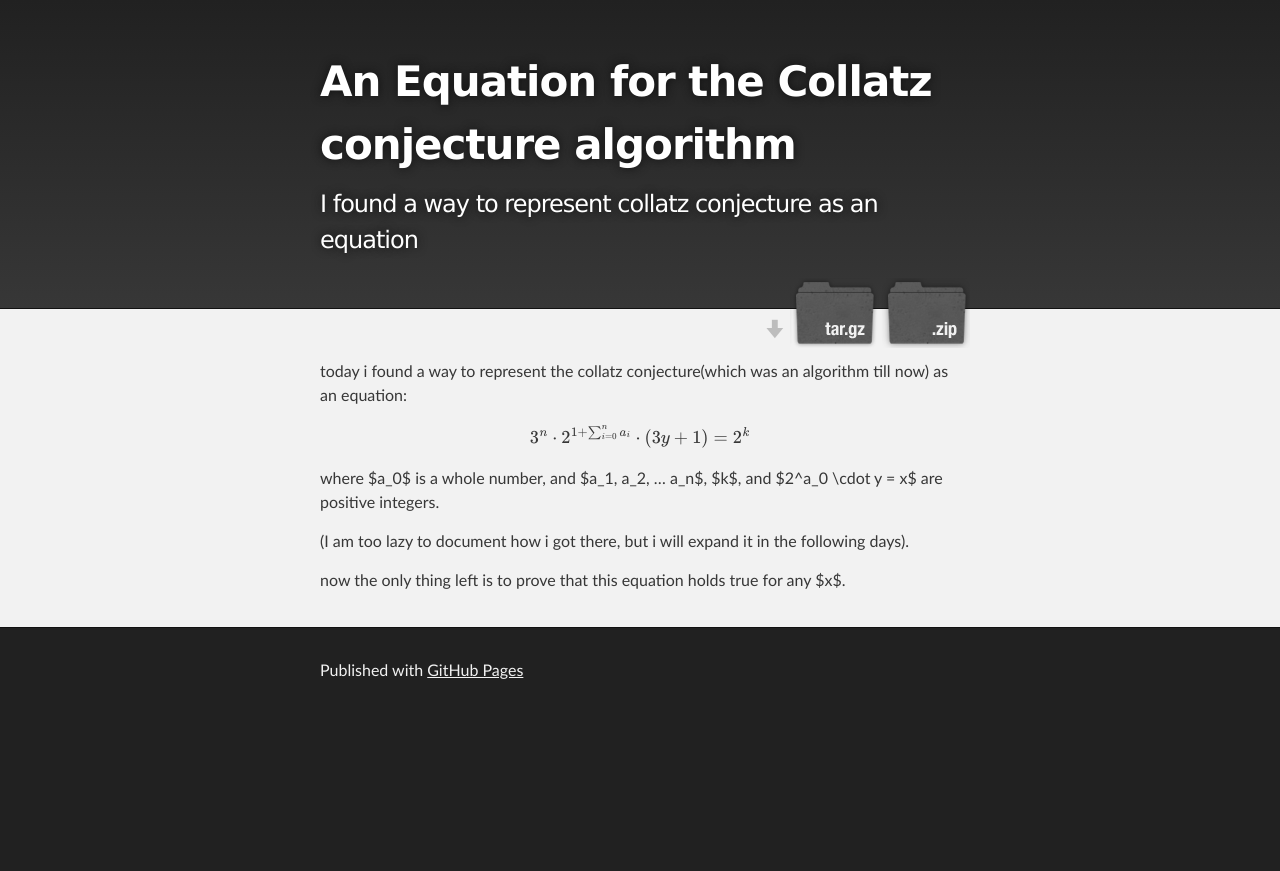
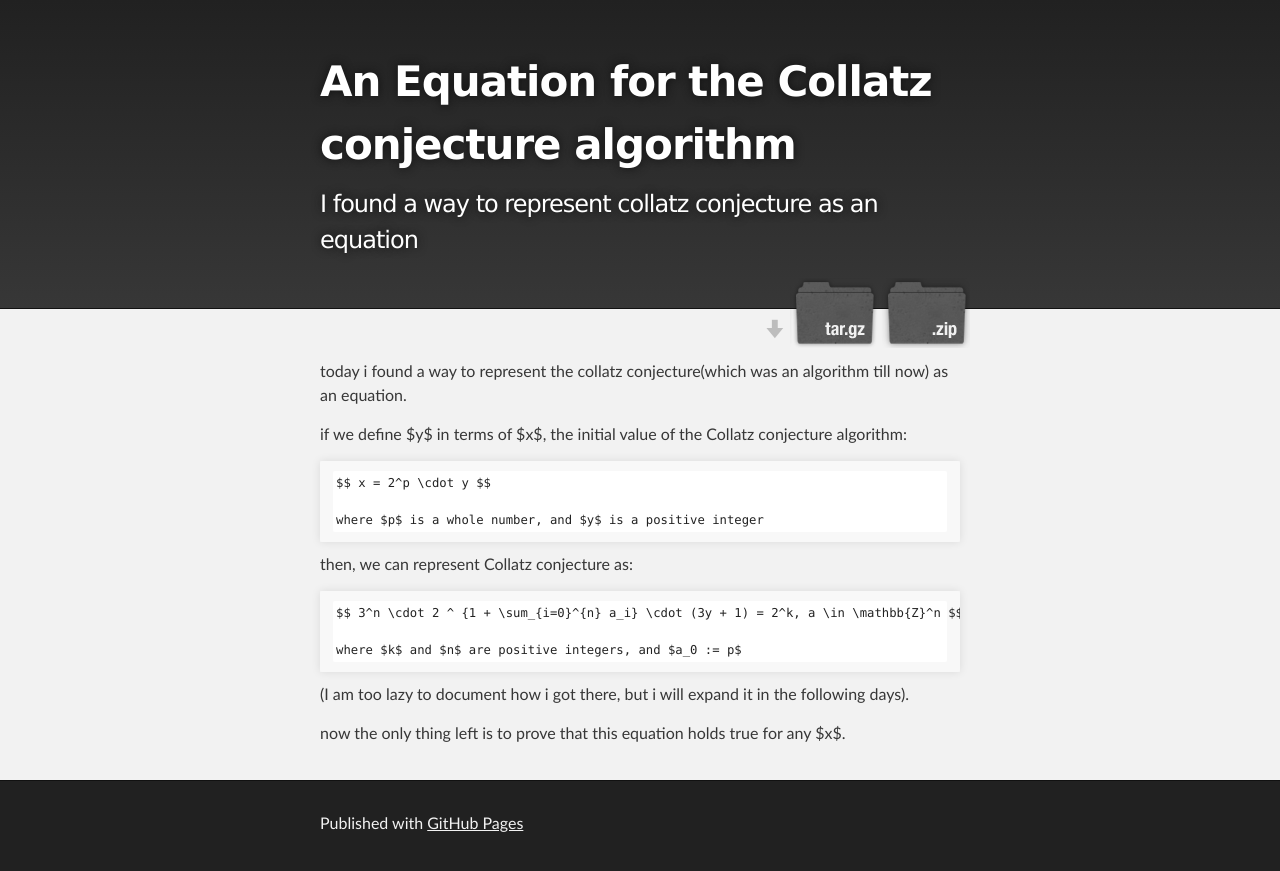
Before and after one commit to Pro465/pro465.github.io, a Jekyll site: the page built from _posts/2021-08-12-an-equation-for-the-collatz-conjecture-algorithm.md, in a window 1280 px wide. Shown: the top 871 px of the page. Built offline with Jekyll 4.4.1, drawn with Linux system fonts in a browser that asks for light colours; formulas are drawn with MathJax 3.

Commit message:
extend defination

````diff
--- a/_posts/2021-08-12-an-equation-for-the-collatz-conjecture-algorithm.md
+++ b/_posts/2021-08-12-an-equation-for-the-collatz-conjecture-algorithm.md
@@ -7,11 +7,23 @@ categories: algorithm maths CS
 usemathjax: true
 ---
 
-today i found a way to represent the collatz conjecture(which was an algorithm till now) as an equation:
+today i found a way to represent the collatz conjecture(which was an algorithm till now) as an equation.
 
-$$ 3^n \cdot 2 ^ {1 + \sum_{i=0}^{n} a_i} \cdot (3y + 1) = 2^k $$
+if we define $y$ in terms of $x$, the initial value of the Collatz conjecture algorithm:
 
-where $a_0$ is a whole number, and $a_1, a_2, ... a_n$, $k$, and $2^a_0 \cdot y = x$ are positive integers.
+```
+$$ x = 2^p \cdot y $$
+
+where $p$ is a whole number, and $y$ is a positive integer
+```
+
+then, we can represent Collatz conjecture as:
+
+```
+$$ 3^n \cdot 2 ^ {1 + \sum_{i=0}^{n} a_i} \cdot (3y + 1) = 2^k, a \in \mathbb{Z}^n $$
+
+where $k$ and $n$ are positive integers, and $a_0 := p$
+```
 
 (I am too lazy to document how i got there, but i will expand it in the following days).
 
````
